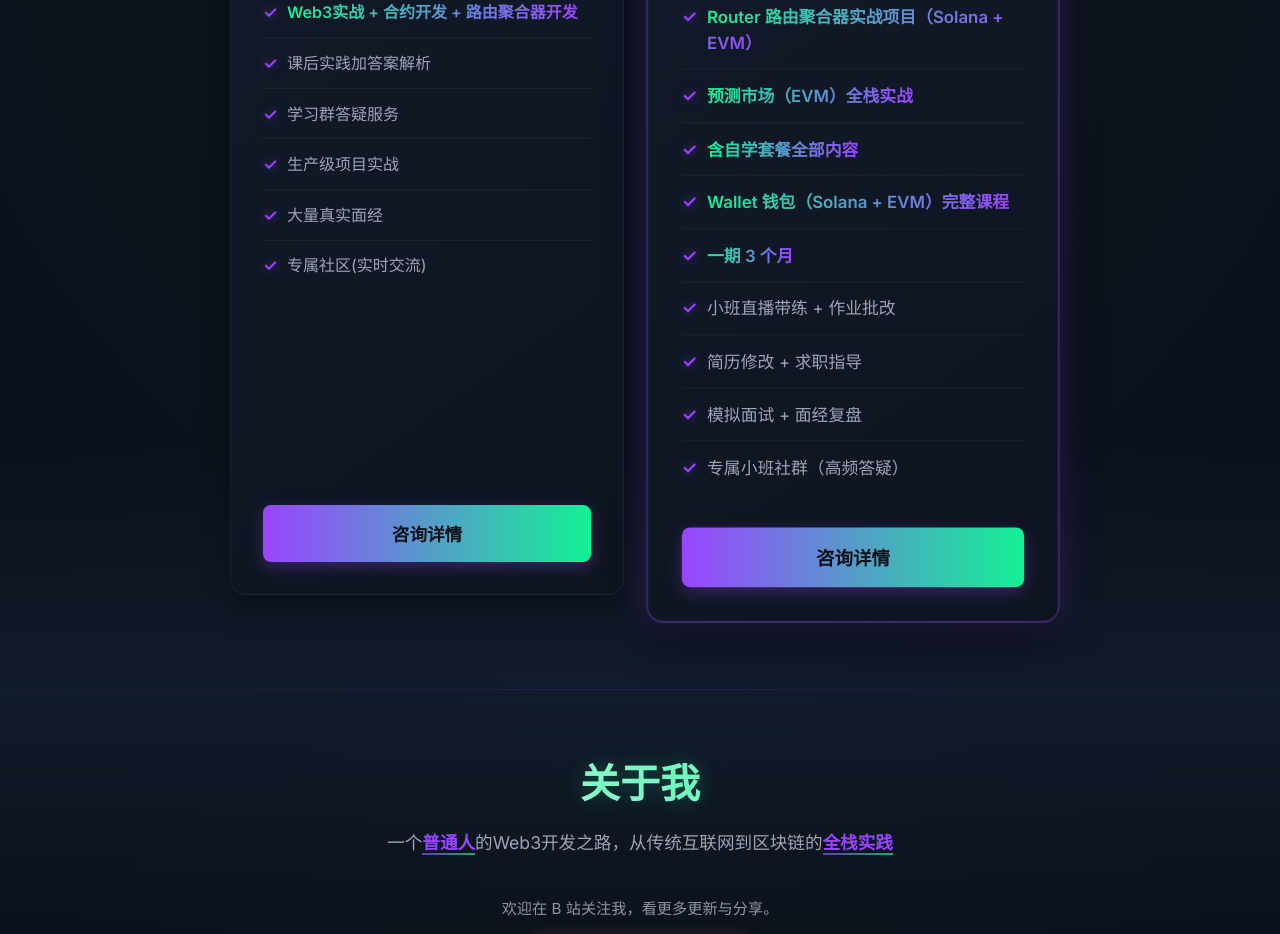
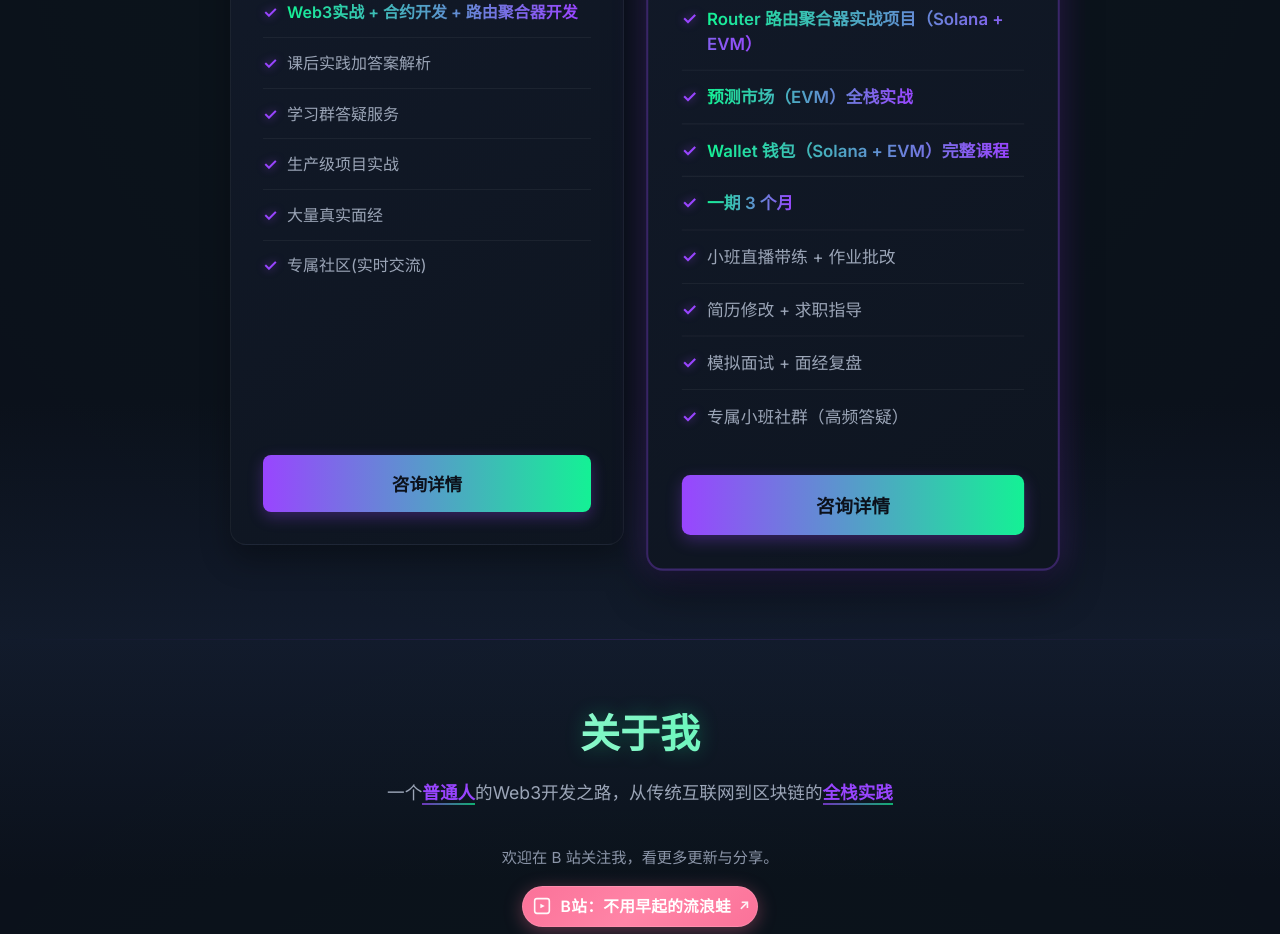
Before and after one commit to wangyouquanMas/web3ite, a React (Create React App) app: page / in a window 1280 px wide. Shown: the part 6440-7374 px from the top of the page. Built offline with nearby package versions, Linux system fonts and the light colour scheme.

Commit message:
fix: remove self-study inclusion copy

```diff
--- a/src/components/CourseSchedule.tsx
+++ b/src/components/CourseSchedule.tsx
@@ -66,7 +66,6 @@ const CourseSchedule: React.FC = () => {
       ),
       pillars: [true, true, true, true],
       features: [
-        <span key="class-include" className="price-highlight-text">含自学套餐全部内容</span>,
         <span key="class-wallet" className="price-highlight-text">Wallet 钱包（Solana + EVM）完整课程</span>,
         <span key="class-cohort" className="price-highlight-text">一期 3 个月</span>,
         '小班直播带练 + 作业批改',
```
